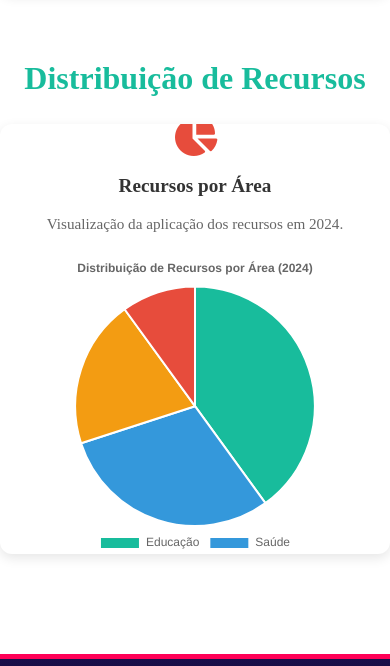
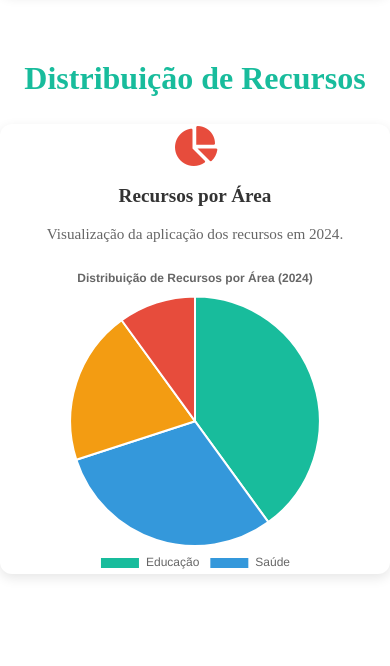
Before and after one commit to wellbcode/ong-educar-para-mudar, a plain HTML site: page transparencia.html in a window 390 px wide. Shown: the part 3300-3966 px from the top of the page. Drawn offline with nearby package versions, Linux system fonts and the light colour scheme; files whose address does not match are found by name.

Commit message:
Ajuste do padding no gráfico responsivo

```diff
--- a/asset/css/transp.css
+++ b/asset/css/transp.css
@@ -122,6 +122,7 @@
   margin-bottom: 15px;
 }
 
+
 .grafico-recursos .card:hover {
   transform: translateY(-5px);
   box-shadow: 0 8px 20px rgba(0,0,0,0.15);
@@ -129,20 +130,15 @@
 
 @media (max-width: 768px) {
   .grafico-recursos .card {
-    padding: 40px;
-    min-height: 400px;
+    padding: 70px 40px 40px; /* top maior */
+    min-height: 430px;       /* garante espaço pro canvas */
   }
 }
 
-@media (max-width: 480px) {
-  .grafico-recursos .card {
-    padding-top: 60px; /* antes: 40px */
-  }
-}
 
 @media (max-width: 480px) {
   .grafico-recursos .card {
-    padding: 60px 40px 40px;
-    min-height: 430px; /* dá mais respiro */
+    padding: 70px 30px 40px;
+    min-height: 450px;
   }
 }
```
